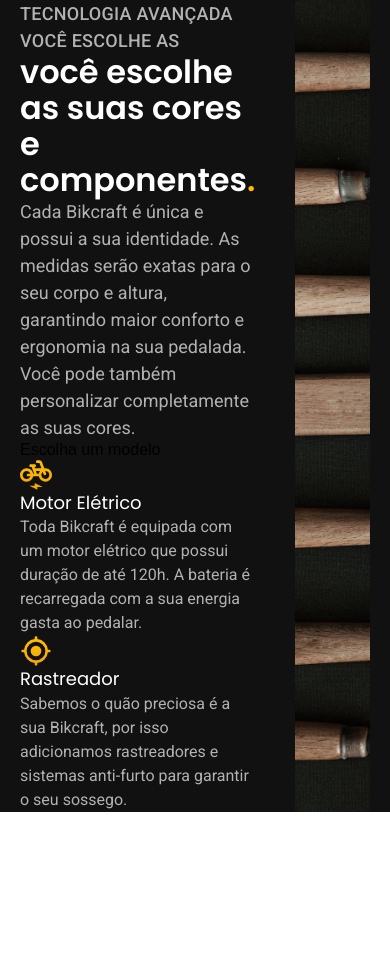
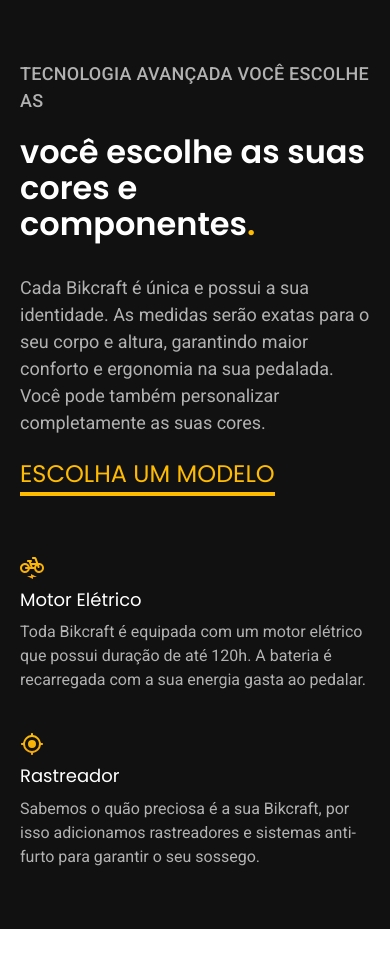
Before and after one commit to DaniloSreis/bikcraft, a plain HTML site: page index.html in a window 390 px wide. Shown: the part 1311-2279 px from the top of the page. Drawn offline with Linux system fonts and the light colour scheme.

Commit message:
tecnologia 2

```diff
--- a/css/home/tecnologia.css
+++ b/css/home/tecnologia.css
@@ -1,5 +1,6 @@
 .tecnologia-bg {
   background-color: var(--cor-11);
+  box-shadow: inset 0 80px var(--cor-0), inset 0 -80px var(--cor-0);
 }
 
 .tecnologia {
@@ -14,3 +15,65 @@
   object-fit: cover;
   object-position: left;
 }
+
+.tecnologia-conteudo {
+  padding-top: 160px;
+  padding-bottom: 160px;
+}
+
+.tecnologia-conteudo > span {
+  display: block;
+  margin-bottom: 20px;
+}
+
+.tecnologia-conteudo h2 {
+  margin-bottom: 32px;
+}
+
+.tecnologia-conteudo > p {
+  margin-bottom: 20px;
+}
+
+.tecnologia a {
+  margin-bottom: 80px;
+}
+
+.tecnologia-vantagens {
+  display: flex;
+  gap: 40px;
+}
+
+.tecnologia-vantagens h3 {
+  margin-bottom: 8px;
+  width: max-content;
+}
+
+.tecnologia-vantagens img {
+  width: 24px;
+  margin-bottom: 8px;
+}
+
+@media (max-width: 800px) {
+  .tecnologia-bg {
+    box-shadow: initial;
+  }
+  .tecnologia {
+    grid-template-columns: 1fr;
+  }
+  .tecnologia-conteudo {
+    padding-top: 60px;
+    padding-bottom: 60px;
+  }
+  .tecnologia-imagem {
+    display: none;
+  }
+  .tecnologia a {
+    margin-bottom: 60px;
+  }
+}
+
+@media (max-width: 600px) {
+  .tecnologia-vantagens {
+    flex-direction: column;
+  }
+}
--- a/css/utilidades/componentes.css
+++ b/css/utilidades/componentes.css
@@ -28,3 +28,22 @@
     font-size: 1rem;
   }
 }
+
+.link {
+  display: inline-block;
+  color: var(--cor-p1);
+  font: 500 1.5rem/1.5 "Poppins", sans-serif;
+  text-transform: uppercase;
+}
+
+.link::after {
+  content: "";
+  display: block;
+  width: 100%;
+  height: 4px;
+  background-color: currentColor;
+}
+
+.link:hover {
+  color: var(--cor-0);
+}
--- a/index.html
+++ b/index.html
@@ -73,6 +73,7 @@
                 <h2 class="font-1-xxl cor-0">você escolhe as suas cores e componentes<span class="cor-p1">.</span></h2>
                 <p class="font-2-l cor-5">Cada Bikcraft é única e possui a sua identidade. As medidas serão exatas para o seu corpo e altura, garantindo maior conforto e ergonomia na sua pedalada. Você pode também personalizar completamente as suas cores.</p>
                 <a class="link" href="./bicicletas.html">Escolha um modelo</a>
+                <div class="tecnologia-vantagens">
                     <div>
                         <img src="./img/icones/eletrica.svg" alt="">
                         <h3 class="font-1-m cor-0">Motor Elétrico</h3>
@@ -84,6 +85,7 @@
                         <p class="font-2-s cor-5">Sabemos o quão preciosa é a sua Bikcraft, por isso adicionamos rastreadores e sistemas anti-furto para garantir o seu sossego.</p>
                     </div>
                 </div>
+            </div>
             <div class="tecnologia-imagem">
                 <img src="./img/fotos/tecnologia.jpg" alt="">
             </div>
```
Lines whose indentation alone changed are shown as unchanged.
